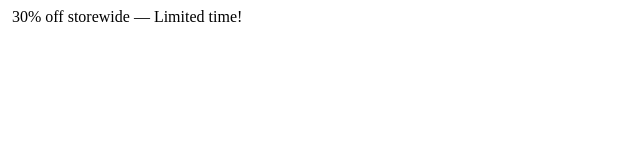
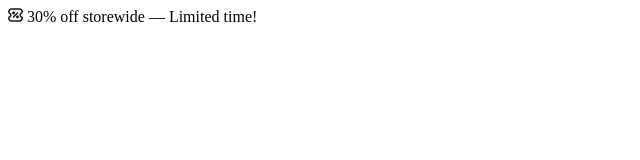
Before and after one commit to Kenama/Cafe-Street, a plain HTML site: page src/index.html in a window 1280 px wide. Shown: the full height of the page, 0-640 px from the left. Drawn offline with Linux system fonts and the light colour scheme; a web font is replaced by a local one.

Commit message:
fetching mistakes

```diff
--- a/src/index.html
+++ b/src/index.html
@@ -12,9 +12,8 @@
     <div class="wrapper">
       <!-- Notification bar -->
       <div class="notification-bar">
-        <img src="/src/assets/img/Vector.svg" alt="">
+        <img src="/src/assets/img/icon-discount.svg" alt="" />
         30% off storewide — Limited time!
-
       </div>
       <!-- Header -->
       <div class="header"></div>
```
